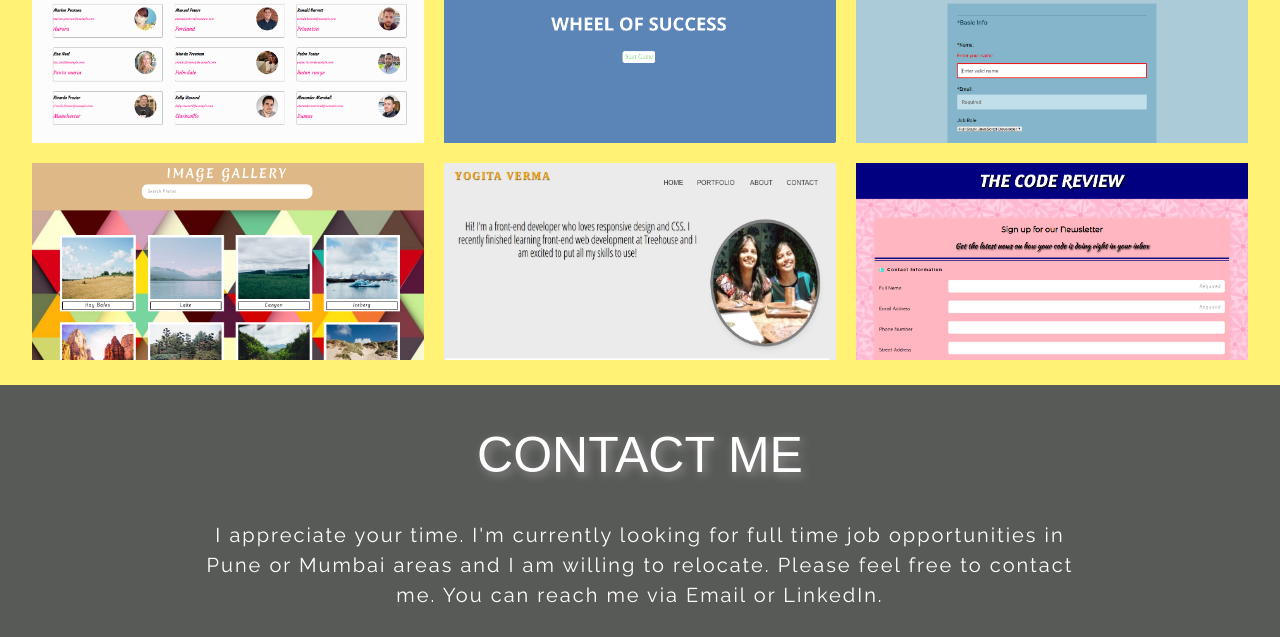
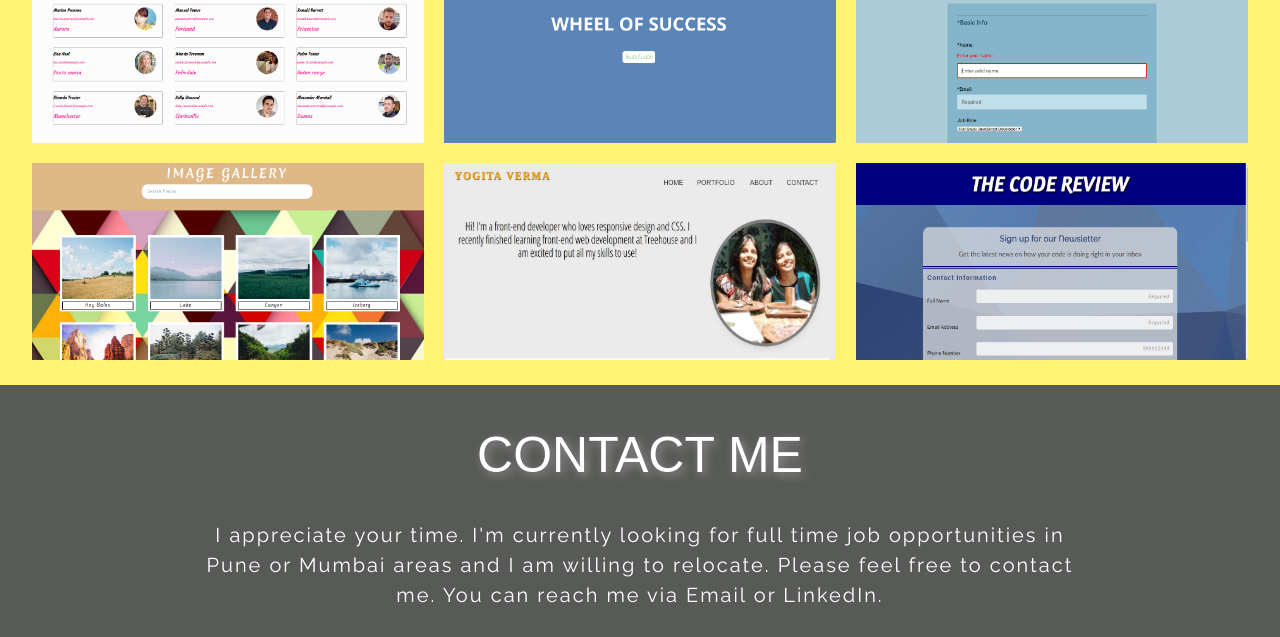
Before and after one commit to Yog9/My-previous-portfolio, a plain HTML site: page index.html in a window 1280 px wide. Shown: the part 2103-2740 px from the top of the page. Drawn offline with nearby package versions, Linux system fonts and the light colour scheme; a web font is replaced by a local one.

Commit message:
updated json for registration form

```diff
--- a/index.html
+++ b/index.html
@@ -302,7 +302,7 @@
 
         <div class="grid-item row-gap">
 
-          <img class="card-image " src="images/formhtml.png" alt="Image of Web Form">
+          <img class="card-image " src="images/registration-form.png" alt="Image of Registration Form">
           <div class="overlay">
             <h5 class="title text-center my-auto pb-3">Web Form</h5>
             <p class="mx-auto overlay-para text-center my-auto">HTML5 | CSS 3 | HTML FORM ELEMENTS | RESPONSIVE | CSS TRANSITIONS.</p>
--- a/js/gallery.js
+++ b/js/gallery.js
@@ -46,12 +46,12 @@ var galleryItems = [
   },
   {
     id: 5,
-    imgSrc: 'images/formhtml.png',
-    imgAlt: 'Image of the Web Form project',
-    heading: 'Web Form',
+    imgSrc: 'images/desktop-view.jpg',
+    imgAlt: 'Image of the Registration Form project',
+    heading: 'Registration Form',
     introduction: 'In this project, I built a mobile first, responsive registration form using a variety of HTML form input types and attributes. The form was enhanced using HTML5 validation properties to make sure required fields are filled out.Utilizing CSS property transition and pseudo-states,I added effects for highlighting the look of the form fields when they are focused on .',
-    website: 'https://yog9.github.io/Interactive-form--website/',
-    gitLink: 'https://github.com/Yog9'
+    website: 'https://yog9.github.io/Registration-Form/',
+    gitLink: 'https://github.com/Yog9/Registration-Form'
   }
 
   ];
```
Also changed, not shown: js/jarzev .json (deleted, +0 -1 lines), images/desktop-view.jpg (added), images/registration-form.png (added), 1 other file.
